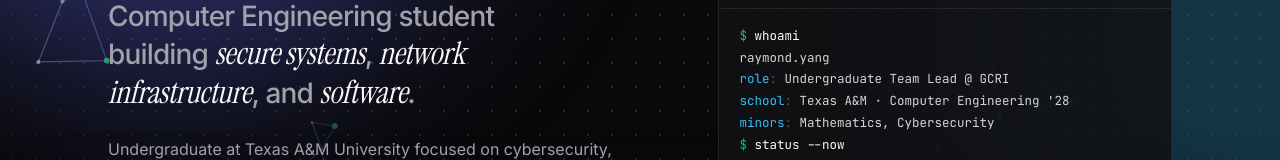
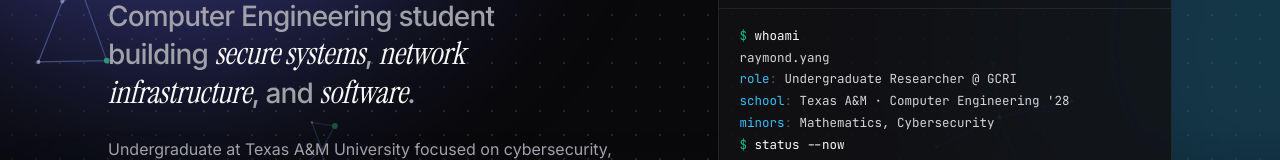
Before and after one commit to Raymond0562/portfolio, a React (Vite) app: page / in a window 1280 px wide. Shown: the part 309-469 px from the top of the page. Built offline with nearby package versions, Linux system fonts and the light colour scheme.

Commit message:
Change GCRI role to Undergraduate Researcher

```diff
--- a/src/Portfolio.jsx
+++ b/src/Portfolio.jsx
@@ -127,7 +127,7 @@ export const RESUME = {
       id: "gcri",
       org: "Texas A&M Global Cyber Research Institute",
       place: "College Station, TX",
-      role: "Undergraduate Team Lead",
+      role: "Undergraduate Researcher",
       period: "Feb 2026 - Present",
       bullets: [
         "Leads hardware design and integration for a NASA USRC drone cybersecurity research project, managing embedded systems including Raspberry Pi, TPM, and GPS modules across ground-station and drone platforms.",
@@ -261,7 +261,7 @@ export const PORTFOLIO_CONFIG = {
       lines: [
         { t: "cmd", v: "whoami" },
         { t: "out", v: "raymond.yang" },
-        { t: "kv", k: "role", v: "Undergraduate Team Lead @ GCRI" },
+        { t: "kv", k: "role", v: "Undergraduate Researcher @ GCRI" },
         { t: "kv", k: "school", v: "Texas A&M · Computer Engineering '28" },
         { t: "kv", k: "minors", v: "Mathematics, Cybersecurity" },
         { t: "cmd", v: "status --now" },
```
